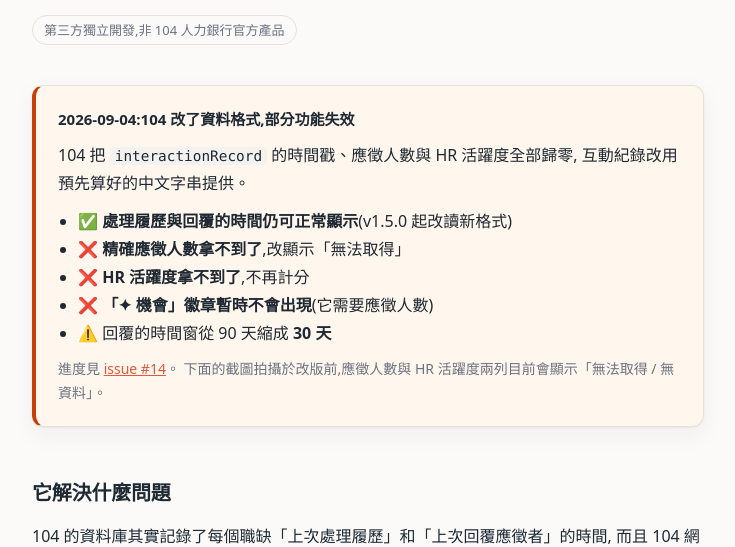
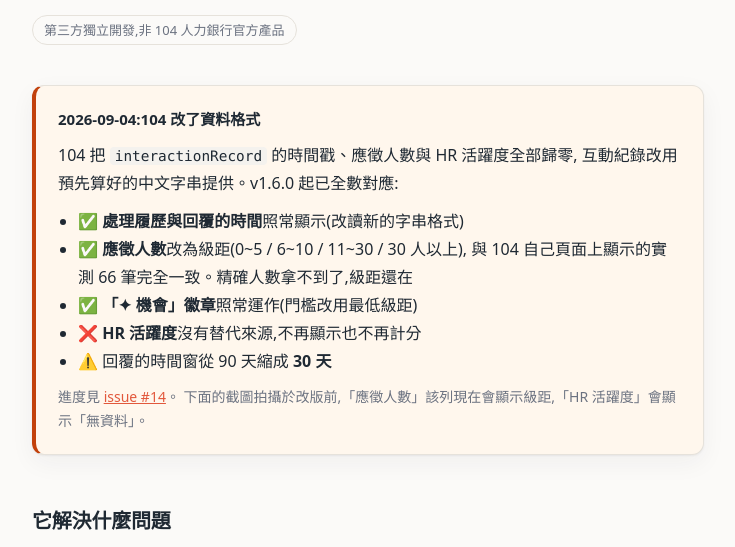
Before and after one commit to fansia/104-ghost-job-detector, a browser extension: page docs/index.html in a window 1280 px wide. Shown: the part 244-791 px from the top of the page, without its empty margins (272-1007 px from the left). Drawn offline with Linux system fonts and the light colour scheme.

Commit message:
文件更新:應徵人數以級距救回,只有 HR 活躍度真的沒了
前一版的公告寫著「精確應徵人數拿不到了」「機會徽章暫時不會出現」,
在 analysisType 這條路走通之後兩件都不成立了,README、說明頁與商店文案同步更正。

現在的實際狀況只有一項是真的失去:HR 活躍度。
hasHrBehavior 只是 boolean,拿不到百分位,所以不顯示也不計分。

```diff
--- a/docs/index.html
+++ b/docs/index.html
@@ -117,21 +117,22 @@
 
 
 <div class="card" style="border-left:4px solid #c2410c;background:#fff7ed;margin-bottom:22px">
-  <h3 style="margin-top:0">2026-09-04:104 改了資料格式,部分功能失效</h3>
+  <h3 style="margin-top:0">2026-09-04:104 改了資料格式</h3>
   <p style="margin:0 0 10px">
     104 把 <code>interactionRecord</code> 的時間戳、應徵人數與 HR 活躍度全部歸零,
-    互動紀錄改用預先算好的中文字串提供。
+    互動紀錄改用預先算好的中文字串提供。v1.6.0 起已全數對應:
   </p>
   <ul style="margin:0 0 10px;padding-left:20px">
-    <li>✅ <strong>處理履歷與回覆的時間仍可正常顯示</strong>(v1.5.0 起改讀新格式)</li>
-    <li>❌ <strong>精確應徵人數拿不到了</strong>,改顯示「無法取得」</li>
-    <li>❌ <strong>HR 活躍度拿不到了</strong>,不再計分</li>
-    <li>❌ <strong>「✦ 機會」徽章暫時不會出現</strong>(它需要應徵人數)</li>
+    <li>✅ <strong>處理履歷與回覆的時間</strong>照常顯示(改讀新的字串格式)</li>
+    <li>✅ <strong>應徵人數</strong>改為級距(0~5 / 6~10 / 11~30 / 30 人以上),
+        與 104 自己頁面上顯示的實測 66 筆完全一致。精確人數拿不到了,級距還在</li>
+    <li>✅ <strong>「✦ 機會」徽章</strong>照常運作(門檻改用最低級距)</li>
+    <li>❌ <strong>HR 活躍度</strong>沒有替代來源,不再顯示也不再計分</li>
     <li>⚠️ 回覆的時間窗從 90 天縮成 <strong>30 天</strong></li>
   </ul>
   <p class="note" style="margin:0">
     進度見 <a href="https://github.com/fansia/104-ghost-job-detector/issues/14">issue #14</a>。
-    下面的截圖拍攝於改版前,應徵人數與 HR 活躍度兩列目前會顯示「無法取得 / 無資料」。
+    下面的截圖拍攝於改版前,「應徵人數」該列現在會顯示級距,「HR 活躍度」會顯示「無資料」。
   </p>
 </div>
 
```
Also changed, not shown: 2 other files.
